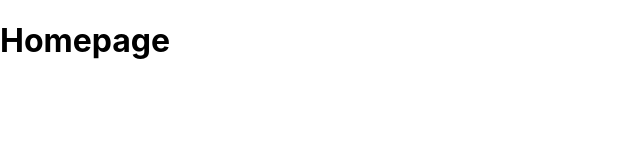
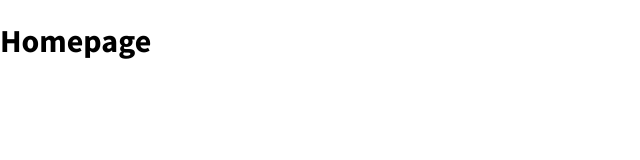
Before and after one commit to DevLukeHere/react-navigation-bar, a React (Create React App) app: page / in a window 1280 px wide. Shown: the top 160 px of the page, without its empty margins (0-640 px from the left). Built offline with nearby package versions, Linux system fonts and the light colour scheme.

Commit message:
Install MUI

```diff
--- a/package.json
+++ b/package.json
@@ -3,6 +3,10 @@
   "version": "1.0.0",
   "private": true,
   "dependencies": {
+    "@emotion/react": "^11.10.0",
+    "@emotion/styled": "^11.10.0",
+    "@mui/icons-material": "^5.8.4",
+    "@mui/material": "^5.10.0",
     "@testing-library/jest-dom": "^5.16.5",
     "@testing-library/react": "^13.3.0",
     "@testing-library/user-event": "^13.5.0",
--- a/public/index.html
+++ b/public/index.html
@@ -10,6 +10,13 @@
       content="Web site created using create-react-app"
     />
     <link rel="apple-touch-icon" href="%PUBLIC_URL%/apple-touch-icon.png" />
+    <!-- Import Google Fonts -->
+    <link rel="preconnect" href="https://fonts.googleapis.com" />
+    <link rel="preconnect" href="https://fonts.gstatic.com" crossorigin />
+    <link
+      href="https://fonts.googleapis.com/css2?family=Source+Sans+Pro:wght@400;600;700&display=swap"
+      rel="stylesheet"
+    />
     <!--
       manifest.json provides metadata used when your web app is installed on a
       user's mobile device or desktop. See https://developers.google.com/web/fundamentals/web-app-manifest/
--- a/src/index.css
+++ b/src/index.css
@@ -1,8 +1,6 @@
 body {
   margin: 0;
-  font-family: -apple-system, BlinkMacSystemFont, 'Segoe UI', 'Roboto', 'Oxygen',
-    'Ubuntu', 'Cantarell', 'Fira Sans', 'Droid Sans', 'Helvetica Neue',
-    sans-serif;
+  font-family: 'Source Sans Pro', sans-serif;
   -webkit-font-smoothing: antialiased;
   -moz-osx-font-smoothing: grayscale;
 }
```
Also changed, not shown: 1 other file (tests, documents, lock files or other folders).
